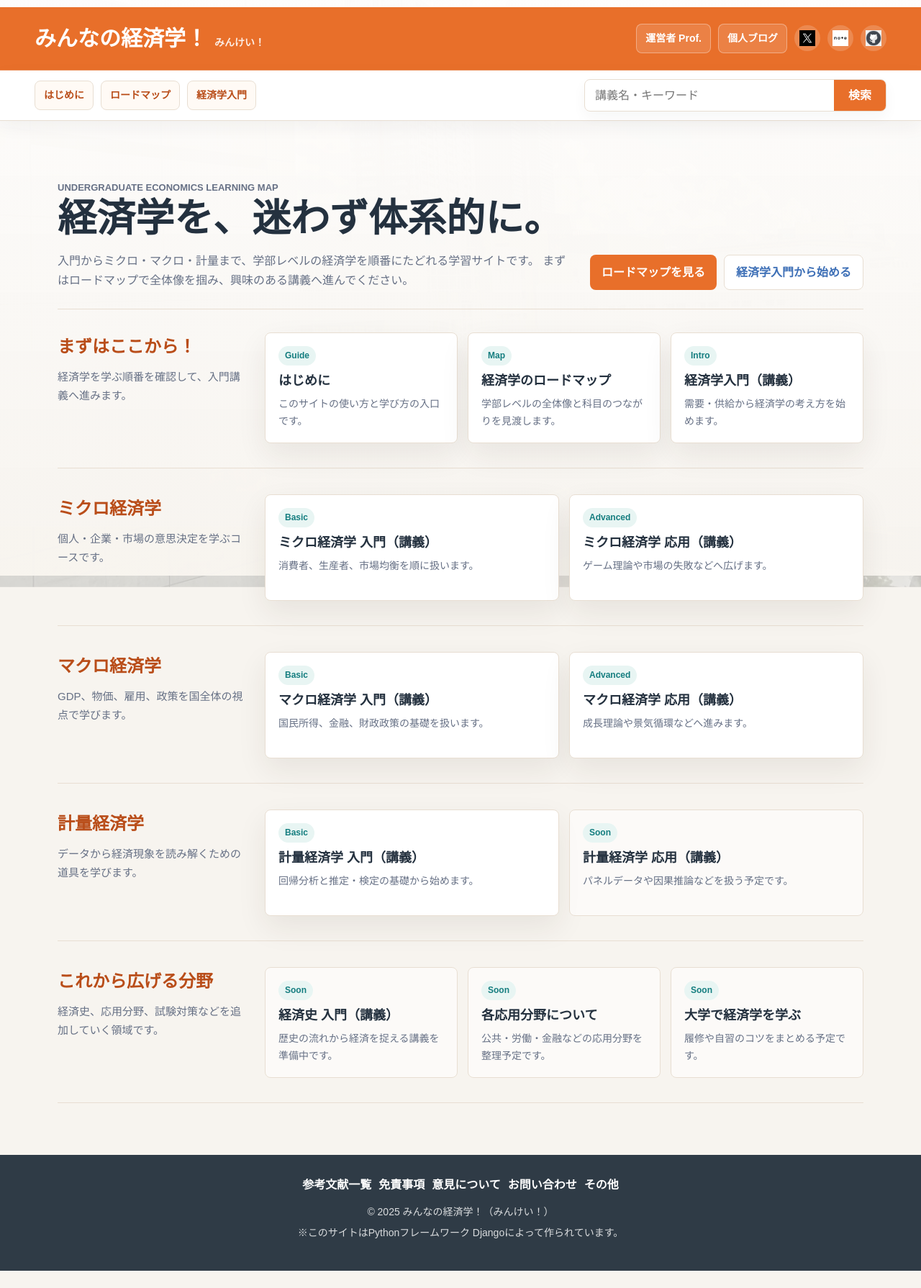
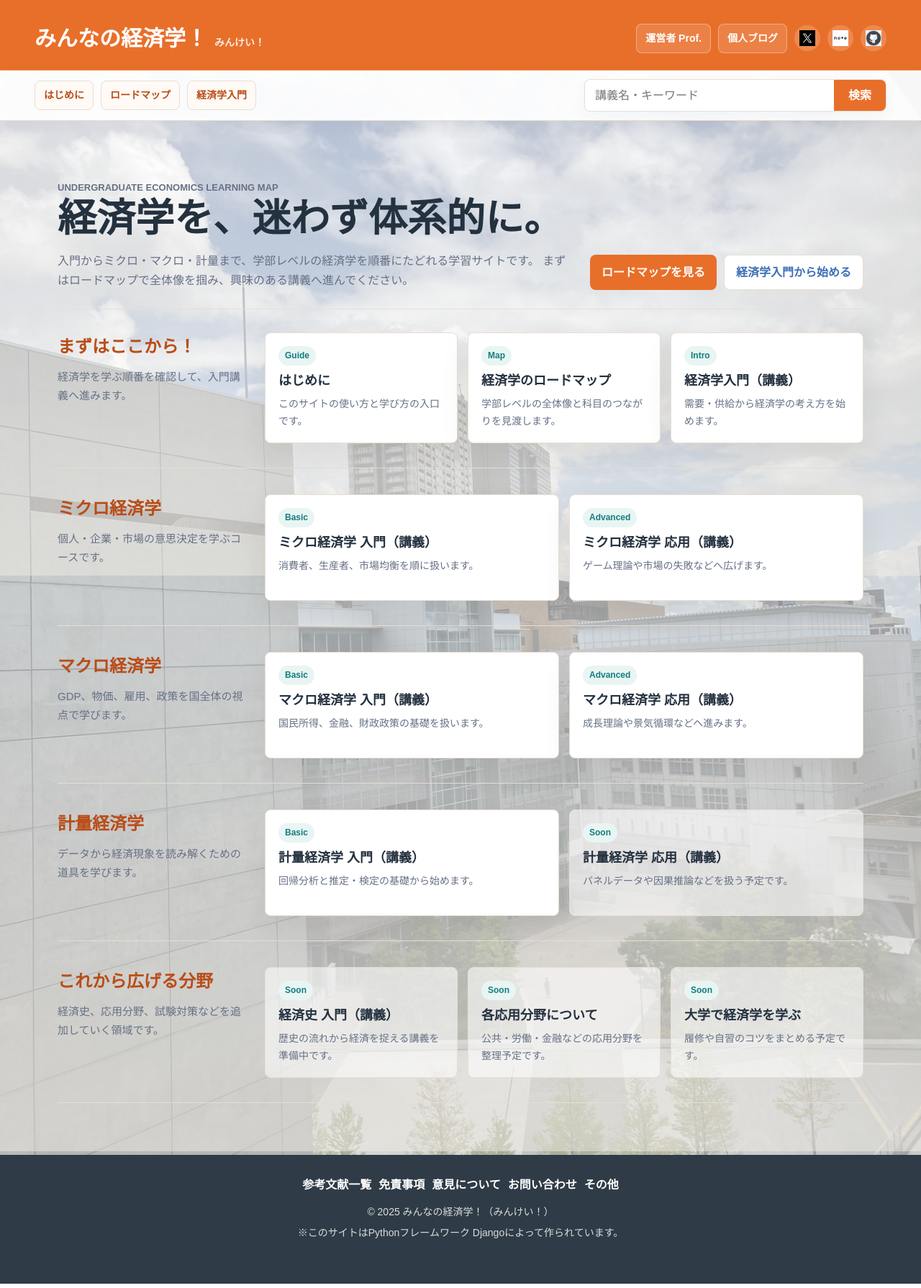
Before and after one commit to Nubatan10001/minkei, a Django app: page / in a window 1280 px wide. Shown: the whole page at 72% size. Run offline with Django 5.2, Linux system fonts and the light colour scheme.

Commit message:
Fix campus background visibility

```diff
--- a/minkei/static/css/base.css
+++ b/minkei/static/css/base.css
@@ -10,7 +10,7 @@
     --color-blue: #3d6fb6;
     --shadow-soft: 0 16px 40px rgba(50, 36, 24, 0.08);
     --radius: 8px;
-    --scenery-shift: -7vh;
+    --scenery-shift: -12vh;
 }
 
 * {
@@ -20,35 +20,18 @@
 body {
     min-width: 320px;
     margin: 0;
-    padding: 10px 0 24px;
     color: var(--color-ink);
-    background: var(--color-bg);
+    background-color: var(--color-bg);
+    background-image:
+        linear-gradient(180deg, rgba(255, 255, 255, 0.58), rgba(247, 244, 239, 0.78)),
+        url("../img/campus_background.jpg");
+    background-attachment: fixed, fixed;
+    background-position: center, center calc(50% + var(--scenery-shift));
+    background-repeat: no-repeat, no-repeat;
+    background-size: auto, cover;
     font-family: Arial, "Hiragino Kaku Gothic ProN", "Yu Gothic", Meiryo, sans-serif;
     line-height: 1.7;
     overflow-x: hidden;
-}
-
-body::before {
-    position: fixed;
-    inset: -9vh 0;
-    z-index: -2;
-    pointer-events: none;
-    content: "";
-    background: url("../img/campus_background.jpg") center / cover no-repeat;
-    opacity: 0.2;
-    transform: translate3d(0, var(--scenery-shift), 0);
-    will-change: transform;
-}
-
-body::after {
-    position: fixed;
-    inset: 0;
-    z-index: -1;
-    pointer-events: none;
-    content: "";
-    background:
-        linear-gradient(180deg, rgba(255, 255, 255, 0.78), rgba(247, 244, 239, 0.93)),
-        rgba(255, 250, 245, 0.74);
 }
 
 a {
@@ -79,6 +62,7 @@ img {
     padding: 18px clamp(18px, 4vw, 48px);
     color: #fff;
     background: var(--color-brand);
+    border-top: 10px solid var(--color-brand);
     border-bottom: 1px solid rgba(255, 255, 255, 0.22);
     scroll-margin-top: 18px;
 }
@@ -210,10 +194,11 @@ main {
 
 footer {
     margin-top: 64px;
-    padding: 28px clamp(18px, 4vw, 48px) max(34px, env(safe-area-inset-bottom));
+    padding: 28px clamp(18px, 4vw, 48px);
     color: #fff;
     text-align: center;
     background: #2f3b46;
+    border-bottom: 24px solid #2f3b46;
     scroll-margin-bottom: 28px;
 }
 
--- a/minkei/static/js/background-scroll.js
+++ b/minkei/static/js/background-scroll.js
@@ -8,7 +8,7 @@
             1
         );
         const progress = window.scrollY / scrollMax;
-        const shift = -7 + progress * 14;
+        const shift = -12 + progress * 24;
 
         root.style.setProperty("--scenery-shift", `${shift.toFixed(2)}vh`);
         ticking = false;
```
